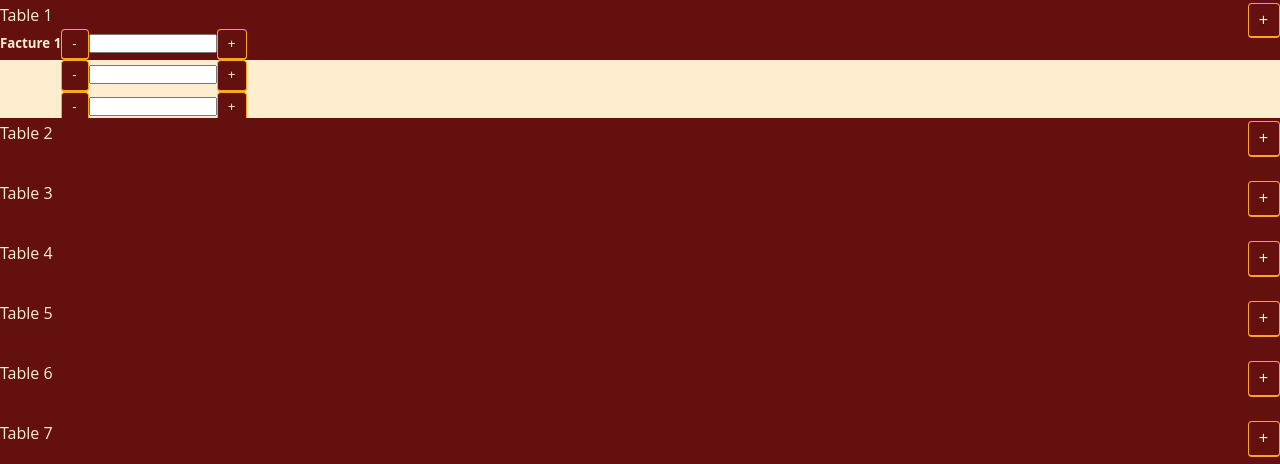
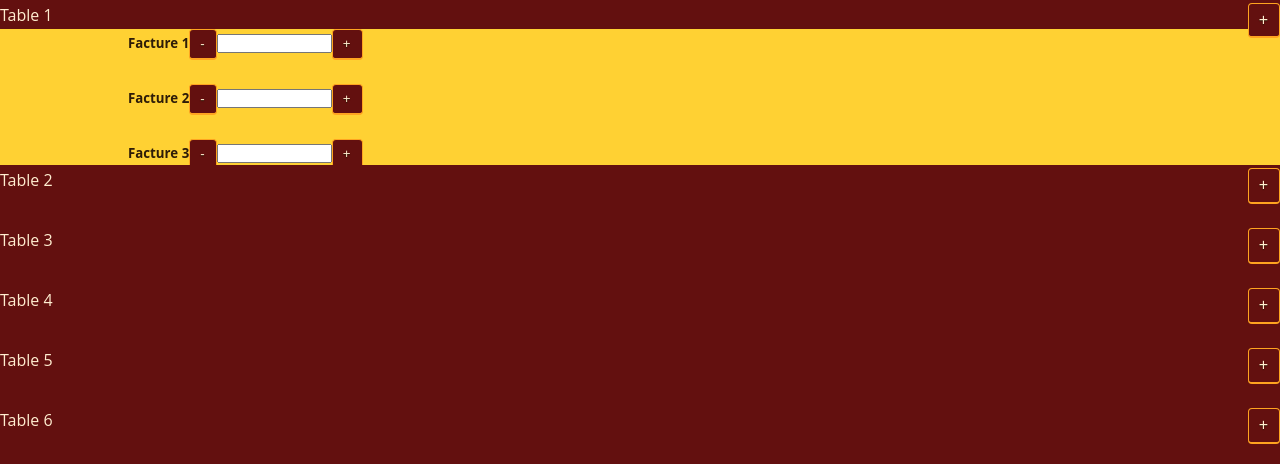
Before and after one commit to nissaba/violette, a PHP site: page /violette/public_html/serveuse.html in a window 1280 px wide. Shown: the top 464 px of the page. Run offline with PHP 8.4, Linux system fonts and the light colour scheme.

Commit message:
Ajout [class="barre_facture"]

```diff
--- a/violette/public_html/css/main.css
+++ b/violette/public_html/css/main.css
@@ -71,7 +71,14 @@ div#page_tables {
 	padding-top:3px;
 	padding-bottom:2px;
 }
-
+[class="barre_facture"]{
+	display: block;
+	padding-left:10%;
+	height:100%;
+	width:100%;
+	background-color:#FFD133;
+	color:#2E1C08;
+}
 p {
 	display: block;
 	padding-left:10%;
```
